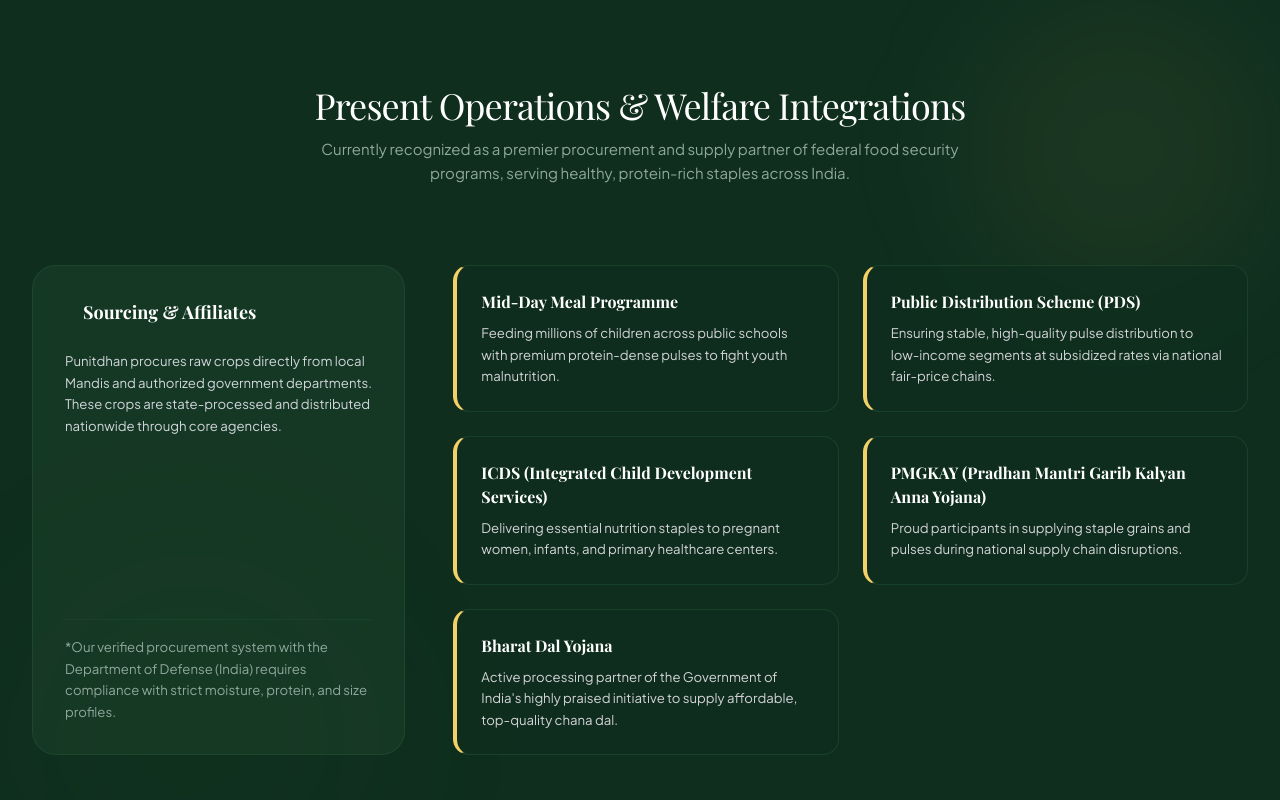
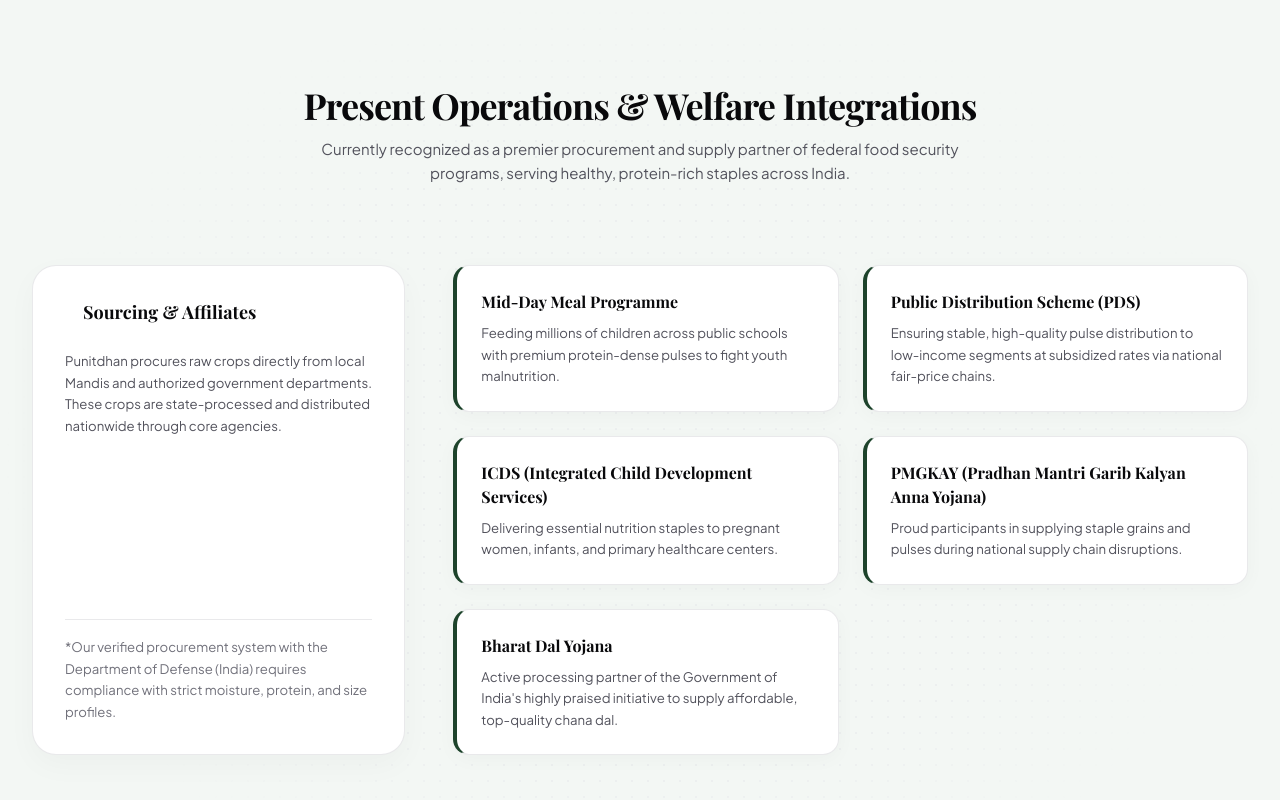
Before and after one commit to excitenext21-bit/punitdham, a React (Vite) app: page / in a window 1280 px wide. Shown: the part 5260-6060 px from the top of the page. Built offline with nearby package versions, Linux system fonts and the light colour scheme; a web font is replaced by a local one.

Commit message:
Change Operations section background to light theme matching About section

```diff
--- a/src/components/Operations.tsx
+++ b/src/components/Operations.tsx
@@ -1,6 +1,5 @@
 import React from "react";
-import { Award, ShieldAlert, Users, Landmark, FileText, CheckCircle } from "./HandDrawnIcons";
-import { WELFARE_SCHEMES, COMPANY_PROFILE } from "../data";
+import { WELFARE_SCHEMES } from "../data";
 import { useLanguage } from "../context/LanguageContext";
 
 export default function Operations() {
@@ -73,23 +72,22 @@
   };
 
   return (
-    <section id="operations" className="py-24 bg-brand-green-dark text-white relative overflow-hidden">
-      {/* Dynamic graphic grids */}
-      <div className="absolute top-0 right-0 w-80 h-80 bg-brand-accent/5 rounded-full blur-3xl pointer-events-none" />
-      <div className="absolute bottom-0 left-0 w-96 h-96 bg-brand-green-mid/10 rounded-full blur-3xl pointer-events-none" />
+    <section id="operations" className="py-24 bg-brand-bg-light text-zinc-900 relative overflow-hidden">
+      {/* Subtle radial dot pattern matching attached section */}
+      <div className="absolute top-0 left-0 w-full h-full bg-[radial-gradient(#e5e7eb_1px,transparent_1px)] [background-size:16px_16px] [mask-image:radial-gradient(ellipse_50%_50%_at_50%_50%,#000_70%,transparent_100%)] opacity-45 pointer-events-none" />
 
       <div className="max-w-7xl mx-auto px-4 sm:px-6 lg:px-8 relative z-10">
 
         {/* Title area */}
         <div className="text-center max-w-3xl mx-auto mb-20 space-y-3">
-          <h2 className="text-3xl sm:text-4xl font-serif text-white tracking-tight">
+          <h2 className="text-3xl sm:text-4xl font-serif text-zinc-950 tracking-tight font-extrabold">
             {localize({
               en: "Present Operations & Welfare Integrations",
               hi: "वर्तमान संचालन और कल्याणकारी भागीदारी",
               gu: "વર્તમાન સામાજિક કલ્યાણ અને અનાજ વિતરણ સહયોગિઓ"
             })}
           </h2>
-          <p className="text-brand-sage text-sm sm:text-base font-sans max-w-2xl mx-auto">
+          <p className="text-zinc-600 text-sm sm:text-base font-sans max-w-2xl mx-auto leading-relaxed">
             {localize({
               en: "Currently recognized as a premier procurement and supply partner of federal food security programs, serving healthy, protein-rich staples across India.",
               hi: "वर्तमान में केंद्रीय खाद्य सुरक्षा कार्यक्रमों के एक प्रमुख खरीद और आपूर्ति भागीदार के रूप में मान्यता प्राप्त, जो पूरे भारत में स्वास्थ्यवर्धक और प्रोटीन युक्त दालें पहुंचाते हैं।",
@@ -102,11 +100,11 @@
         <div className="grid grid-cols-1 lg:grid-cols-12 gap-12 items-stretch mb-20">
 
           {/* Left panel: Sourcing Logic & Affiliations */}
-          <div className="lg:col-span-4 flex flex-col justify-between bg-brand-green-mid/50 border border-brand-green-light/40 rounded-3xl p-6 sm:p-8">
+          <div className="lg:col-span-4 flex flex-col justify-between bg-white border border-zinc-200/80 rounded-3xl p-6 sm:p-8 shadow-[0_10px_30px_rgba(0,0,0,0.03)]">
             <div className="space-y-6">
               <div className="flex items-center gap-2">
-                <span className="w-2.5 h-2.5 bg-brand-accent rounded-full animate-ping" />
-                <h3 className="font-serif font-bold text-lg text-white">
+                <span className="w-2.5 h-2.5 bg-brand-green-mid rounded-full animate-ping" />
+                <h3 className="font-serif font-bold text-lg text-zinc-950">
                   {localize({
                     en: "Sourcing & Affiliates",
                     hi: "स्रोत संग्रहण एवं संबद्ध संस्थाएं",
@@ -115,7 +113,7 @@
                 </h3>
               </div>
 
-              <p className="text-xs sm:text-sm text-gray-300 leading-relaxed font-sans">
+              <p className="text-xs sm:text-sm text-zinc-600 leading-relaxed font-sans">
                 {localize({
                   en: "Punitdhan procures raw crops directly from local Mandis and authorized government departments. These crops are state-processed and distributed nationwide through core agencies.",
                   hi: "पुनीतधन सीधे स्थानीय मंडियों और अधिकृत सरकारी विभागों से कच्ची फसलों की खरीद करता है। इन फसलों को आधुनिक रूप से संसाधित किया जाता है और प्रमुख सरकारी एजेंसियों के माध्यम से देश भर में वितरित किया जाता है।",
@@ -125,7 +123,7 @@
             </div>
 
             {/* Defense Seal info */}
-            <div className="mt-8 pt-4 border-t border-brand-green-light/20 text-xs text-brand-sage font-sans leading-relaxed">
+            <div className="mt-8 pt-4 border-t border-zinc-200/80 text-xs text-zinc-500 font-sans leading-relaxed">
               {localize({
                 en: "*Our verified procurement system with the Department of Defense (India) requires compliance with strict moisture, protein, and size profiles.",
                 hi: "*रक्षा विभाग (भारत) के साथ हमारी सत्यापित खरीद प्रणाली के तहत नमी, प्रोटीन और आकार के कड़े मापदंडों का पूर्ण अनुपालन आवश्यक है।",
@@ -142,12 +140,12 @@
                 return (
                   <div
                     key={scheme.id}
-                    className="bg-brand-green-dark/70 border border-brand-green-light/40 border-l-4 border-l-brand-accent rounded-2xl p-6 hover:border-brand-accent/30 hover:-translate-y-1.5 transition-all duration-300 hover:shadow-xl"
+                    className="bg-white border border-zinc-200/80 border-l-4 border-l-brand-green-mid rounded-2xl p-6 hover:border-brand-green-mid/40 hover:-translate-y-1.5 transition-all duration-300 shadow-[0_4px_20px_rgba(0,0,0,0.03)] hover:shadow-lg"
                   >
-                    <h4 className="font-serif text-[15px] sm:text-base font-bold text-white mb-2">
+                    <h4 className="font-serif text-[15px] sm:text-base font-bold text-zinc-950 mb-2">
                       {localizedS.title}
                     </h4>
-                    <p className="text-xs text-zinc-300 font-sans leading-relaxed">
+                    <p className="text-xs text-zinc-600 font-sans leading-relaxed">
                       {localizedS.desc}
                     </p>
                   </div>
```
